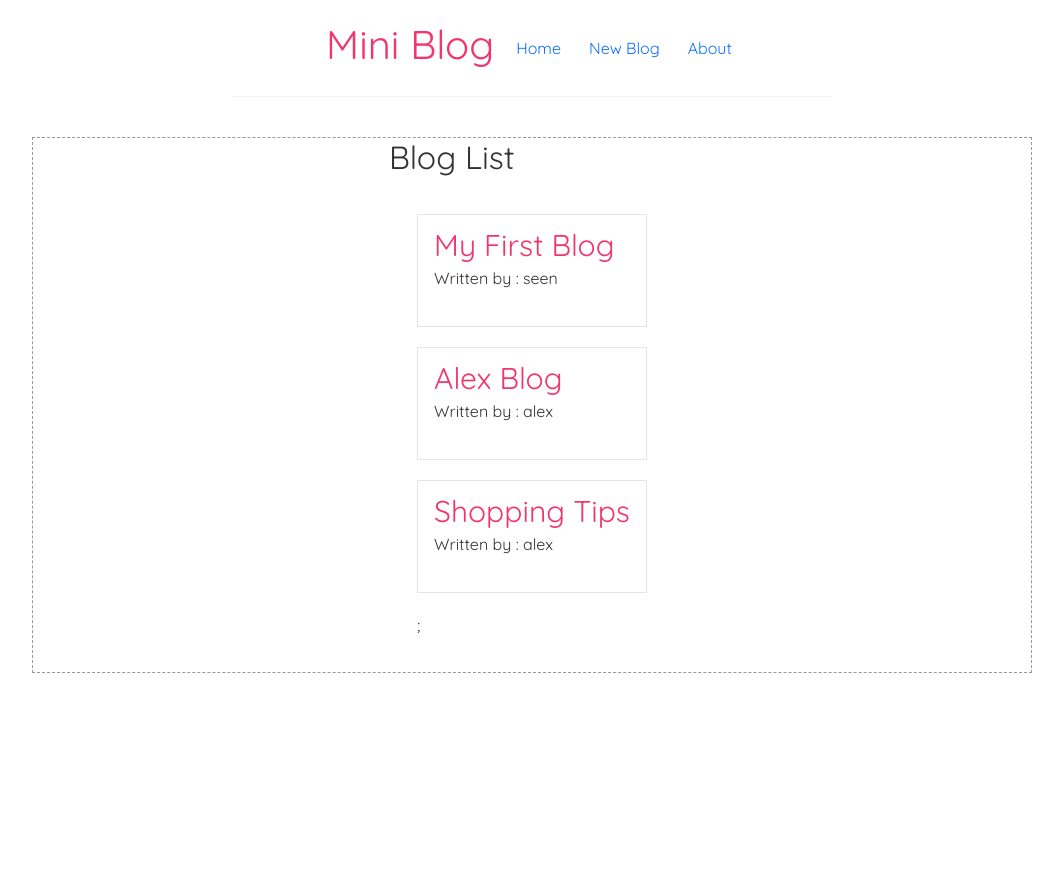
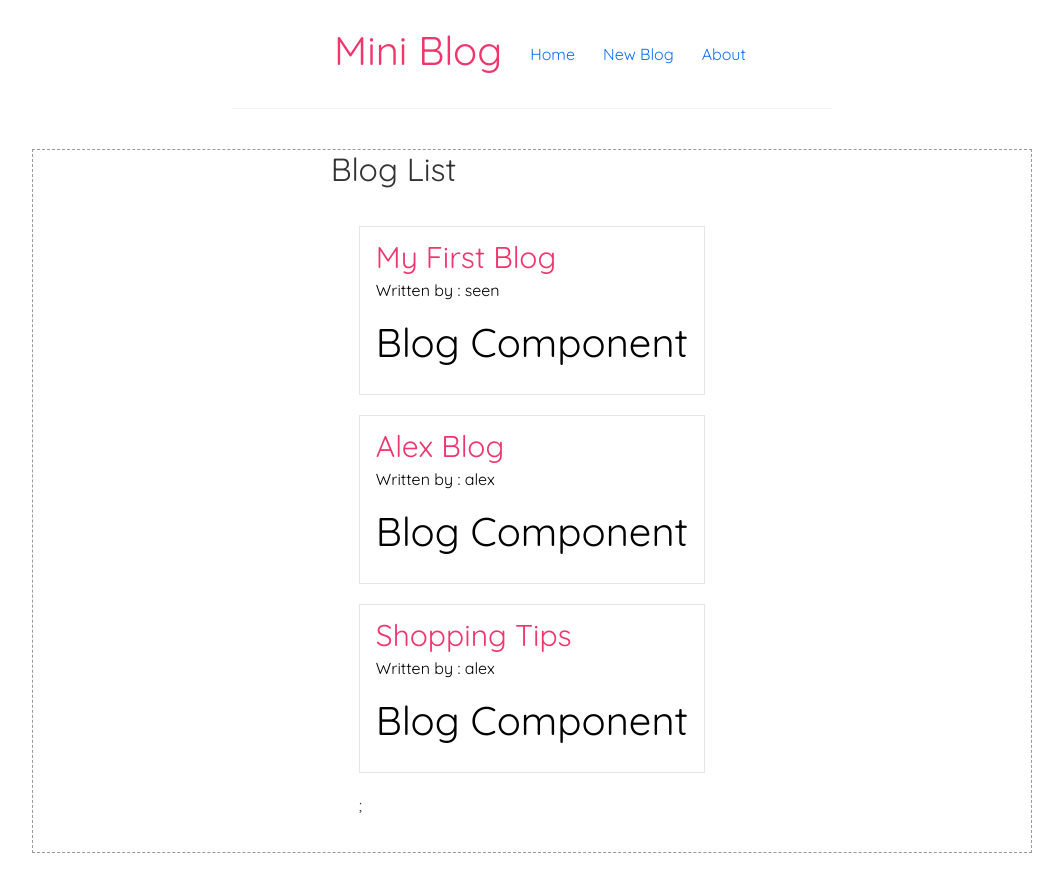
Before and after one commit to taiseen/react_mini_blog_site, a React (Create React App) app: page / in a window 1280 px wide. Shown: the whole page, without its empty margins (108-1171 px from the left). Before the commit the page ends 800 px from the top, so only its background shows below. Built offline with nearby package versions, Linux system fonts and the light colour scheme; data requests are answered from the project's data file.

Commit message:
Rout Link add ==> OK

```diff
--- a/src/Components/About.js
+++ b/src/Components/About.js
@@ -3,7 +3,7 @@ import React from 'react';
 function About(props) {
     return (
         <div>
-
+            <h1>About Component</h1>
         </div>
     );
 }
--- a/src/Components/Blog.js
+++ b/src/Components/Blog.js
@@ -4,9 +4,7 @@ function Blog() {
 
     return (
         <div>
-
-
-
+            <h1>Blog Component</h1>
         </div>
     );
 }
--- a/src/Components/BlogList.js
+++ b/src/Components/BlogList.js
@@ -1,4 +1,6 @@
 import React from 'react';
+import { Link } from 'react-router-dom';
+import Blog from './Blog';
 
 function BlogList({ blogs }) {
     return (
@@ -6,15 +8,18 @@ function BlogList({ blogs }) {
             {blogs.map(blog => {
                 const { id, title, author } = blog;
 
+
                 return (
+                    <Link to={`/blog/${id}`} >
                         <div
                             className="blog_preview"
                             key={id} >
-
                             <h2>{title}</h2>
                             <p>Written by : {author}</p>
+                            <Blog></Blog>
 
                         </div>
+                    </Link>
                 );
             })};
         </div>
--- a/src/Components/NavBar.js
+++ b/src/Components/NavBar.js
@@ -1,13 +1,14 @@
 import React from 'react';
+import { Link } from 'react-router-dom';
 
 function NavBar() {
     return (
         <nav className="navbar">
-            <h1>Mini Blog</h1>
+            <Link to="/"><h1>Mini Blog</h1> </Link>
             <div className="links">
-                <a href="/">Home</a>
-                <a href="/newBlog">New Blog</a>
-                <a href="/about">About</a>
+                <Link to="/">Home</Link>
+                <Link to="/newBlog">New Blog</Link>
+                <Link to="/about">About</Link>
             </div>
         </nav>
     );
--- a/src/Components/NewBlog.js
+++ b/src/Components/NewBlog.js
@@ -3,7 +3,7 @@ import React from 'react';
 function NewBlog(props) {
     return (
         <div>
-
+            <h1>NewBlog Component</h1>
         </div>
     );
 }
--- a/src/Components/useFetch.js
+++ b/src/Components/useFetch.js
@@ -31,8 +31,8 @@ const useFetch = (endPoint) => {
                 });
 
         },
-            // waiting for 2 seconds
-            2000);
+            // waiting for 1 seconds
+            1000);
 
         return (() => {
             console.log("clearing");
--- a/src/index.css
+++ b/src/index.css
@@ -54,7 +54,7 @@ body {
 .navbar a {
   padding        : 6px;
   margin-left    : 16px;
-  text-decoration: none
+  text-decoration: none;
 }
 
 .navbar a:hover {
@@ -77,6 +77,11 @@ button:hover {
 }
 
 /* Blog Preview */
+
+.blog_list a {
+  text-decoration: none;
+  color          : #000;
+}
 
 .blog_preview {
   padding      : 30px 16px 20px;
```
Also changed, not shown: 1 other file (tests, documents, lock files or other folders). Lines whose indentation alone changed are shown as unchanged.
